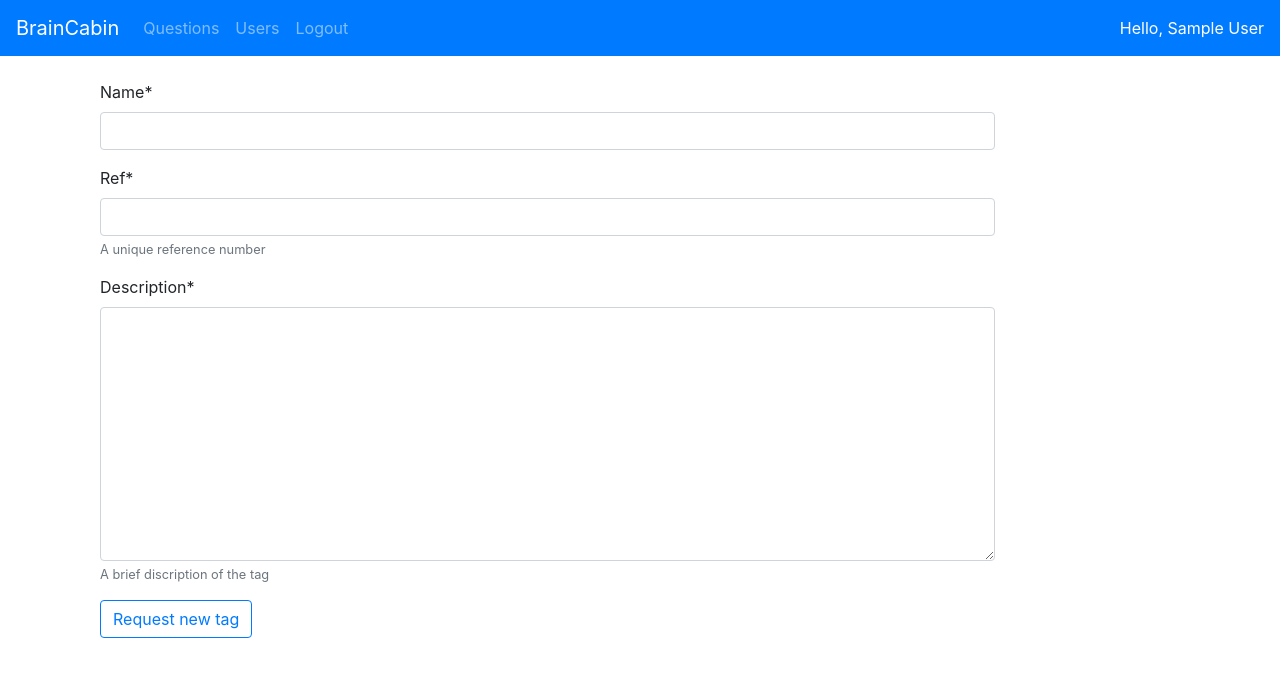
After one commit to FalseDev/braincabin-dj, a Django app: page /forum/tags/create/ in a window 1280 px wide. The commit adds this page. Shown: the top 677 px of the page. Run offline with Django 3.2, Linux system fonts and the light colour scheme; the visitor is signed in with stand-in values (Sample User, id 1); some libraries are stand-ins or nearby versions.

Commit message:
Several updates related to tags Users can now request new tags User requested tags are not allowed until approved Tag detail view added with tagged questions list Paginated Tag detail view Balances in question model for title length

```diff
--- a/forum/models.py
+++ b/forum/models.py
@@ -5,7 +5,7 @@ from django_bleach.models import BleachField
 
 
 class Question(models.Model):
-    title = models.CharField(max_length=30)
+    title = models.CharField(max_length=50)
     description = BleachField(max_length=2000)
 
     asked_by = models.ForeignKey(User, on_delete=models.CASCADE)
@@ -16,8 +16,10 @@ class Question(models.Model):
     downvotes = models.ManyToManyField(
         User, related_name='ans_downvote', blank=True)
 
-    accepted_answer = models.OneToOneField('Answer', null=True, on_delete=models.CASCADE, related_name="accepted_for_question", blank=True)
-    tags = models.ManyToManyField('QuestionTag', blank=True, related_name='questions')
+    accepted_answer = models.OneToOneField(
+        'Answer', null=True, on_delete=models.CASCADE, related_name="accepted_for_question", blank=True)
+    tags = models.ManyToManyField(
+        'QuestionTag', blank=True, related_name='questions')
 
     def get_score(self):
         return self.upvotes.count() - (2 * self.downvotes.count())
@@ -30,9 +32,16 @@ class Question(models.Model):
 
 
 class QuestionTag(models.Model):
-    name = models.CharField(max_length=30)
-    description = models.TextField(max_length=200)
-    ref = models.IntegerField(unique=True)
+    name = models.CharField(max_length=30, unique=True)
+    description = models.TextField(
+        max_length=200, help_text="A brief discription of the tag")
+    ref = models.IntegerField(
+        unique=True, help_text="A unique reference number")
+    active = models.BooleanField(default=False)
+
+    def activate(self):
+        self.active = True
+        self.save()
 
     def __str__(self):
         return self.name
--- /dev/null
+++ b/forum/templates/forum/questiontag_form.html
@@ -0,0 +1,25 @@
+{% extends 'base.html' %}
+{% load crispy_forms_filters %}
+
+{% block title %}Braincabin Forum - New Tag{% endblock title %}
+
+    {% block content %}
+
+        <div class="container mt-4">
+            <div class="col-xl-10 col-lg-12 col-md-12 col-sm-12">
+                <form method="post">
+                    {% csrf_token %}
+                    <div class="form-group">
+                        {{form|crispy}}
+                    </div>
+
+                    <div class="form-group">
+                        <button class="btn btn-outline-primary" type="submit">
+                            Request new tag
+                        </button>
+                    </div>
+                </form>
+            </div>
+        </div>
+
+    {% endblock content %}
--- a/forum/urls.py
+++ b/forum/urls.py
@@ -7,7 +7,12 @@ urlpatterns = [
     path('question/<int:pk>/', views.QuestionDetailView.as_view(), name='question-detail'),
     path('question/ask/', views.create_question, name='question-create'),
     path('answer/<int:question_id>/', views.create_answer, name="answer-create"),
-    path('answer/accept/<int:question_pk>/<int:answer_pk>/', csrf_exempt(views.accept_answer), name="answer-accept"),
+
+    path('tags/create/', views.RequestNewTag.as_view(), name="new-tag"),
+    path('tags/<int:pk>/', views.TagDetailView.as_view(), name="tagged-question"),
+
+    path('answer/accept/<int:question_pk>/<int:answer_pk>/',
+         csrf_exempt(views.accept_answer), name="answer-accept"),
     path('vote/<str:model_type>/<str:vote_type>/<str:action_type>/<int:pk>/',
          csrf_exempt(views.vote), name="forum_vote"),
 
--- a/forum/views.py
+++ b/forum/views.py
@@ -5,6 +5,8 @@ from django.contrib.auth.mixins import LoginRequiredMixin, UserPassesTestMixin
 from django.contrib.auth.decorators import login_required
 from django.forms import Textarea
 from django.contrib import messages
+from django.urls import reverse_lazy
+from django.core.paginator import Paginator
 from ckeditor.widgets import CKEditorWidget
 import json
 from .models import Question, Answer, QuestionTag
@@ -22,9 +24,33 @@ class QuestionDetailView(DetailView):
     model = Question
 
 
+class RequestNewTag(LoginRequiredMixin, CreateView):
+    model = QuestionTag
+    fields = ['name', 'ref', 'description']
+
+
+class TagDetailView(DetailView):
+    model = QuestionTag
+
+    def get_context_data(self, **kwargs):
+        context = super().get_context_data(**kwargs)
+        tag = context['object']
+
+        try:
+            page_number = int(self.request.GET['page'])
+        except:
+            page_number = 1
+
+        paginator = Paginator(tag.questions.order_by('-asked_on'), 15)
+        context['page_obj'] = paginator.get_page(page_number)
+        context['is_paginated'] = tag.questions.count() > 15
+
+        return context
+
+
 def question_tags_json(request):
     tags = [{"value": tag.name, "ref": tag.ref}
-            for tag in QuestionTag.objects.all()]
+            for tag in QuestionTag.objects.filter(active=True)]
     return JsonResponse({"tags": tags})
 
 
```
Also changed, not shown: forum/templates/forum/question_list.html (+1 -43 lines), forum/templates/forum/question_list_base.html (added, +45 -0 lines), forum/templates/forum/questiontag_detail.html (added, +21 -0 lines).
